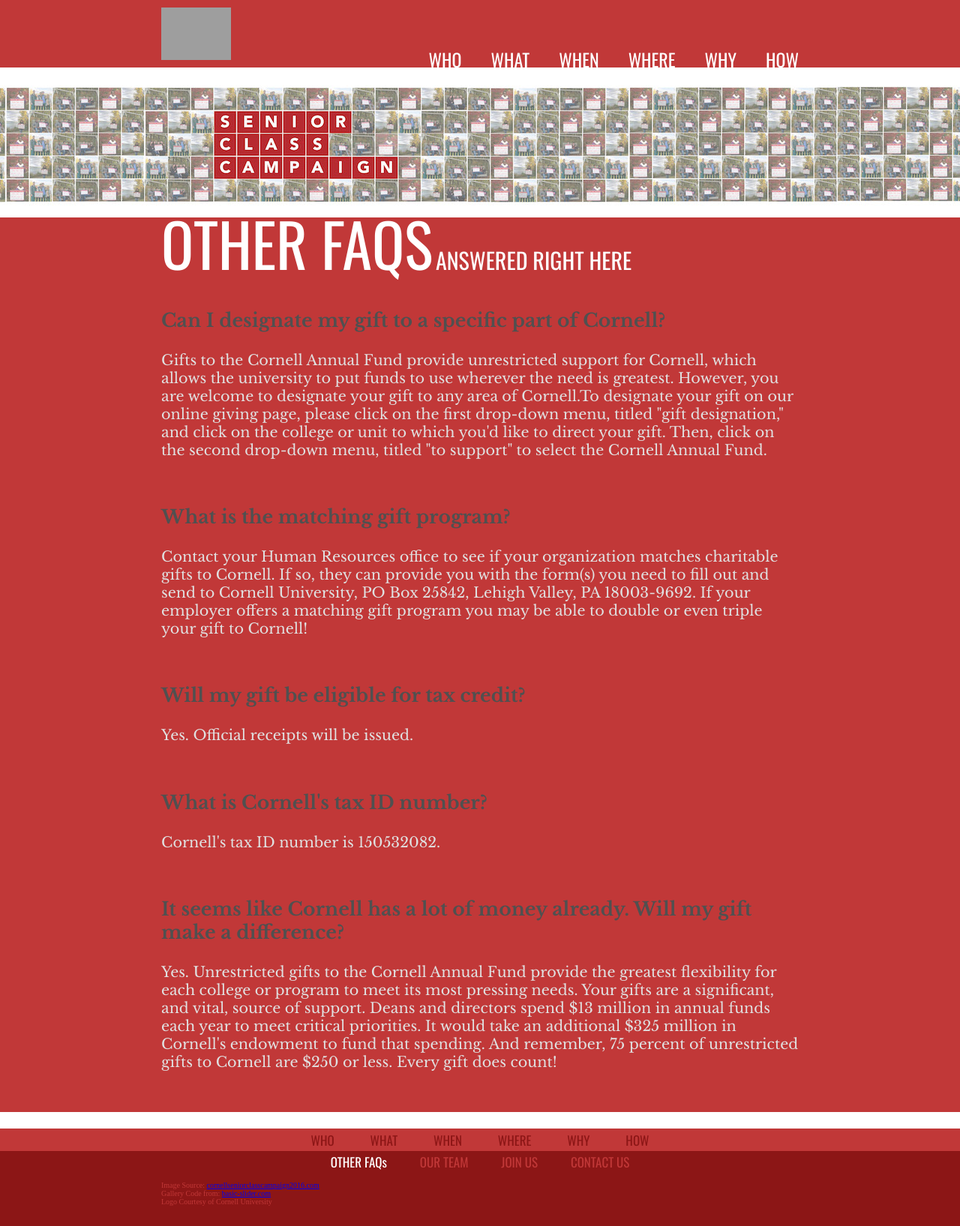
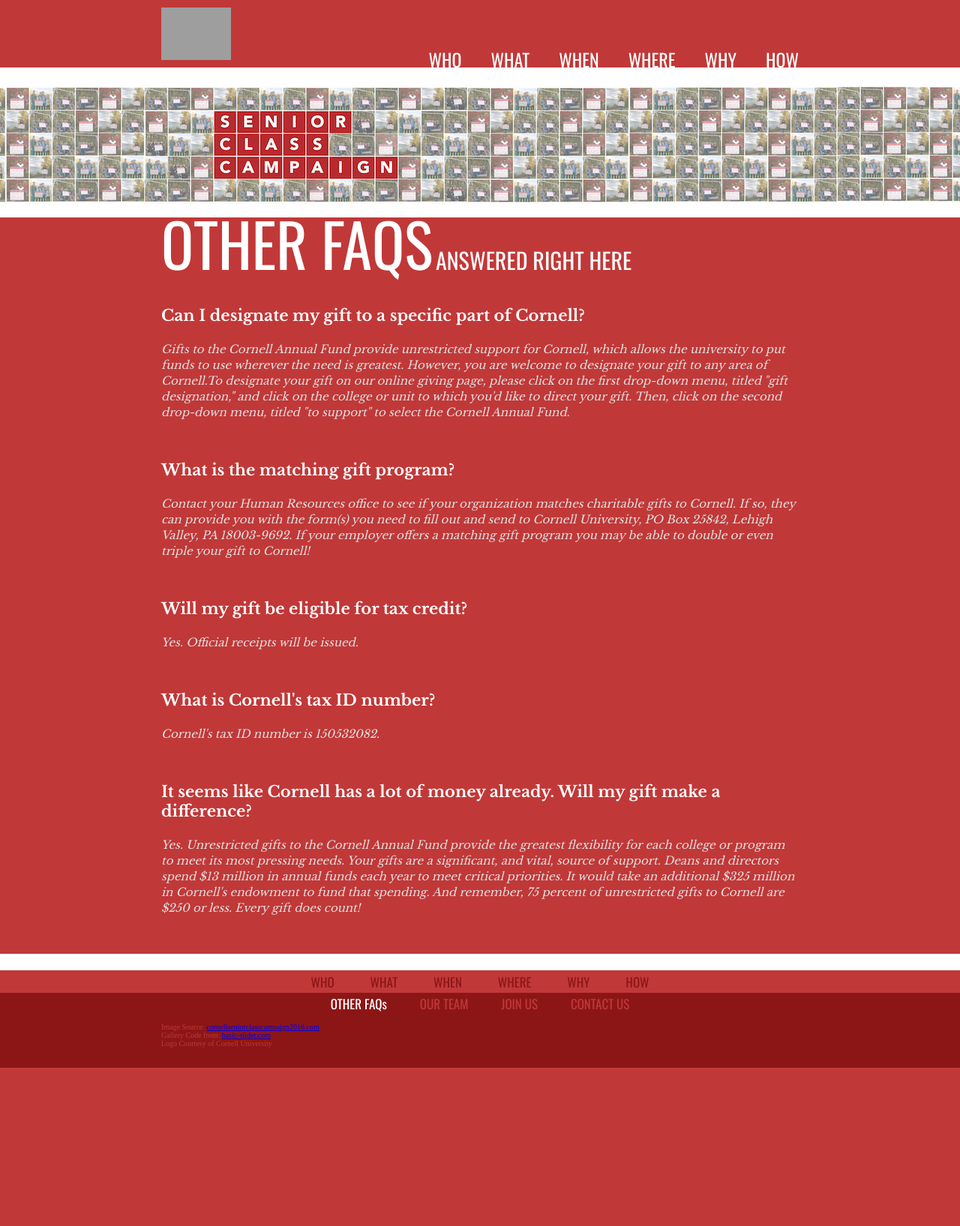
Before and after one commit to zachpraiss22/info1300, a PHP site: page /faqs.html in a window 1280 px wide. Shown: the whole page at 75% size. After the commit the page ends 1424 px from the top, so only its background shows below. Run offline with PHP 8.4, Linux system fonts and the light colour scheme; some libraries are stand-ins or nearby versions; grey boxes are pictures that could not be loaded.

Commit message:
Zach still updating text

```diff
--- a/css/style.css
+++ b/css/style.css
@@ -122,6 +122,7 @@ header nav ul li a:hover{
 .content a{
     text-decoration: none;
     color:#ffffff;
+    font-weight: 700;
 }
 .content a:hover{
    color: #8c1616;
@@ -344,14 +345,28 @@ ol.bjqs-markers li a:hover{
     color: #E0E0E0;
     font-family: 'Libre Baskerville', Garamond, serif;
     font-weight: 400;
-    font-size: 13px;
-    line-height: 16px;
+    font-size: 15px;
+    line-height: 20px;
+}
+
+p.italics {
+    font-style: italic;
 }
 
 /*----------------CODING FOR THE FAQS PAGE--------------------*/
 /*------------------------------------------------------------*/
+
 p.question {
-    color: #505050;
+    color: #FFFFFF;
     font-weight: 700;
-    font-size: 25px;
+    font-size: 21px;
 }
+
+p.answer {
+    color: #E0E0E0;
+    font-family: 'Libre Baskerville', Garamond, serif;
+    font-weight: 400;
+    font-size: 15px;
+    font-style: italic;
+    line-height: 21px;
+}
--- a/faqs.html
+++ b/faqs.html
@@ -37,19 +37,19 @@
                 <h3>ANSWERED RIGHT HERE</h3>
                 <br><br>
                 <p class="question">Can I designate my gift to a specific part of Cornell?</p>
-                <p>Gifts to the Cornell Annual Fund provide unrestricted support for Cornell, which allows the university to put funds to use wherever the need is greatest. However, you are welcome to designate your gift to any area of Cornell.To designate your gift on our online giving page, please click on the first drop-down menu, titled "gift designation," and click on the college or unit to which you'd like to direct your gift. Then, click on the second drop-down menu, titled "to support" to select the Cornell Annual Fund.</p>
+                <p class="answer">Gifts to the Cornell Annual Fund provide unrestricted support for Cornell, which allows the university to put funds to use wherever the need is greatest. However, you are welcome to designate your gift to any area of Cornell.To designate your gift on our online giving page, please click on the first drop-down menu, titled "gift designation," and click on the college or unit to which you'd like to direct your gift. Then, click on the second drop-down menu, titled "to support" to select the Cornell Annual Fund.</p>
                 <br>
                 <p class="question">What is the matching gift program?</p>
-                <p>Contact your Human Resources office to see if your organization matches charitable gifts to Cornell. If so, they can provide you with the form(s) you need to fill out and send to Cornell University, PO Box 25842, Lehigh Valley, PA 18003-9692. If your employer offers a matching gift program you may be able to double or even triple your gift to Cornell!</p>
+                <p class="answer">Contact your Human Resources office to see if your organization matches charitable gifts to Cornell. If so, they can provide you with the form(s) you need to fill out and send to Cornell University, PO Box 25842, Lehigh Valley, PA 18003-9692. If your employer offers a matching gift program you may be able to double or even triple your gift to Cornell!</p>
                 <br>
                 <p class="question">Will my gift be eligible for tax credit?</p>
-                <p>Yes. Official receipts will be issued.</p>
+                <p class="answer">Yes. Official receipts will be issued.</p>
                 <br>
                 <p class="question">What is Cornell's tax ID number?</p>
-                <p>Cornell's tax ID number is 150532082.</p>
+                <p class="answer">Cornell's tax ID number is 150532082.</p>
                 <br>
                 <p class="question">It seems like Cornell has a lot of money already. Will my gift make a difference?</p>
-                <p>Yes. Unrestricted gifts to the Cornell Annual Fund provide the greatest flexibility for each college or program to meet its most pressing needs. Your gifts are a significant, and vital, source of support. Deans and directors spend $13 million in annual funds each year to meet critical priorities. It would take an additional $325 million in Cornell's endowment to fund that spending. And remember, 75 percent of unrestricted gifts to Cornell are $250 or less. Every gift does count!</p>
+                <p class="answer">Yes. Unrestricted gifts to the Cornell Annual Fund provide the greatest flexibility for each college or program to meet its most pressing needs. Your gifts are a significant, and vital, source of support. Deans and directors spend $13 million in annual funds each year to meet critical priorities. It would take an additional $325 million in Cornell's endowment to fund that spending. And remember, 75 percent of unrestricted gifts to Cornell are $250 or less. Every gift does count!</p>
                 <br><br>
             </div>
         </div>
--- a/join.html
+++ b/join.html
@@ -40,7 +40,7 @@
                 <br>
                 <p>There are different levels of membership from Ambassadors to the Executive board but all members gain experience, skills, and a network of peers and alumni that are invaluable after gradaution.</p>
                 <br>
-                <p>You can get involved by filling out an <a href="https://docs.google.com/forms/d/1bVn55wsLyAycp0ctswl9Zd2zKkW6IRqvRaVZT8fktTM/viewform">online application</a> and sending your resume to Cory Earle at cre8&#64;cornell.edu.</p>
+                <p>You can get involved by filling out an <a href="https://docs.google.com/forms/d/1bVn55wsLyAycp0ctswl9Zd2zKkW6IRqvRaVZT8fktTM/viewform">online application</a> and sending your resume to Cory Earle at <a href="mailto:webmaster@example.com">cre8&#64;cornell.edu.</a></p>
                 <br><br>
             </div>
         </div>
--- a/where.html
+++ b/where.html
@@ -44,19 +44,19 @@
             <div class="column1">
                 <div class="columntext">
                     <h1>CORNELL ANNUAL FUND</h1>
-                    <p>The Cornell Annual Fund helps finance much of the programs and departments that make Cornell what it is. It helps support the students, staff, as well as the continuous growth of the University. The Cornell Annual Fund works to keep Ezra Cornell's mission alive.</p>
+                    <p class="italics">The Annual Fund helps finance many of the programs and departments that make Cornell what it is. It helps support the students, staff, as well as the continuous growth of the university.</p>
                 </div>
             </div>
             <div class="column">
                 <div class="columntext">
                     <h1>COLLEGES OR DEPARTMENTS</h1>
-                    <p>You can choose to give back to your college or your department out of loyalty and thanks to help them continue to be the best they can be and to have a positive impact for many students to come.</p>
+                    <p class="italics">You can choose to give back to your college or your department out of loyalty and thanks to help them continue to be the best they can be and to have a positive impact for many students to come.</p>
                 </div>
             </div>
             <div class="column">
                 <div class="columntext">
                     <h1>EXTRACURRICULAR GROUPS</h1>
-                    <p>Perhaps there was one group that was especially pivotal in your time here at Cornell like a project team or club. If they&#8217;re associated with the university, you can choose to give back to them through the SCC.</p>
+                    <p class="italics">Perhaps there was one group that was especially pivotal in your time here at Cornell like a project team or club. If they&#8217;re associated with the university, you can choose to give back to them.</p>
                 </div>
             </div>
             <br style="clear:both"><br>
--- a/why.html
+++ b/why.html
@@ -44,19 +44,19 @@
             <div class="column1">
                 <div class="columntext">
                     <h1>BUT I&#8217;VE ALREADY GIVEN ENOUGH</h1>
-                    <p>Of course, we&#8217;ve all paid our tuition bills to attend Cornell, but this is our chance to give back to the specific programs, institutions, or clubs that have been so formative in our time here. Let&#8217;s make sure those continue to thrive for students after us.</p>
+                    <p class="italics">Of course, we&#8217;ve all paid our tuition bills to attend Cornell, but this is our chance to give back to the specific programs, institutions, or clubs that have been so formative in our time here. Let&#8217;s make sure those continue to thrive for students after us.</p>
                 </div>
             </div>
             <div class="column">
                 <div class="columntext">
                     <h1>CORNELL NEED&#8217;S MORE OF MY MONEY?</h1>
-                    <p>Did you know that a large portion of the university&#8217;s operating budget comes from philanthrophy? Cornell is a non-profit that works and thrives thanks to the generous donations of its students and alumni.</p>
+                    <p class="italics">Did you know that a large portion of the university&#8217;s operating budget comes from philanthrophy and not just your tuition? Cornell is a non-profit that works and thrives thanks to the generous donations of its students and alumni.</p>
                 </div>
             </div>
             <div class="column">
                 <div class="columntext">
                     <h1>I DON&#8217;T HAVE ANYTHING TO GIVE</h1>
-                    <p>We&#8217;re not talking about a sizable donation. Most of our donations are small sums, averaging around $20. We recommend making whatever size donation you feel most appropriate. Even a small bit can go a long way.</p>
+                    <p class="italics">We&#8217;re not talking about a sizable donation. Most of our donations are small sums, averaging around $20. We recommend making whatever size donation you feel most appropriate. Even a small bit can go a long way.</p>
                 </div>
             </div>
             <br style="clear:both"><br>
```
